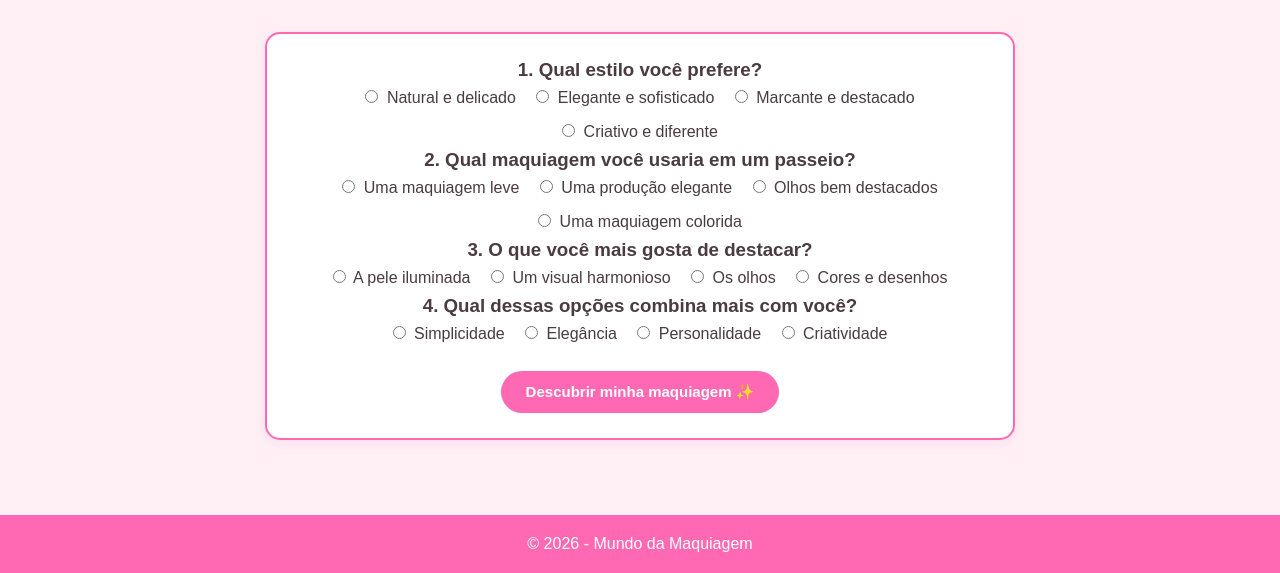
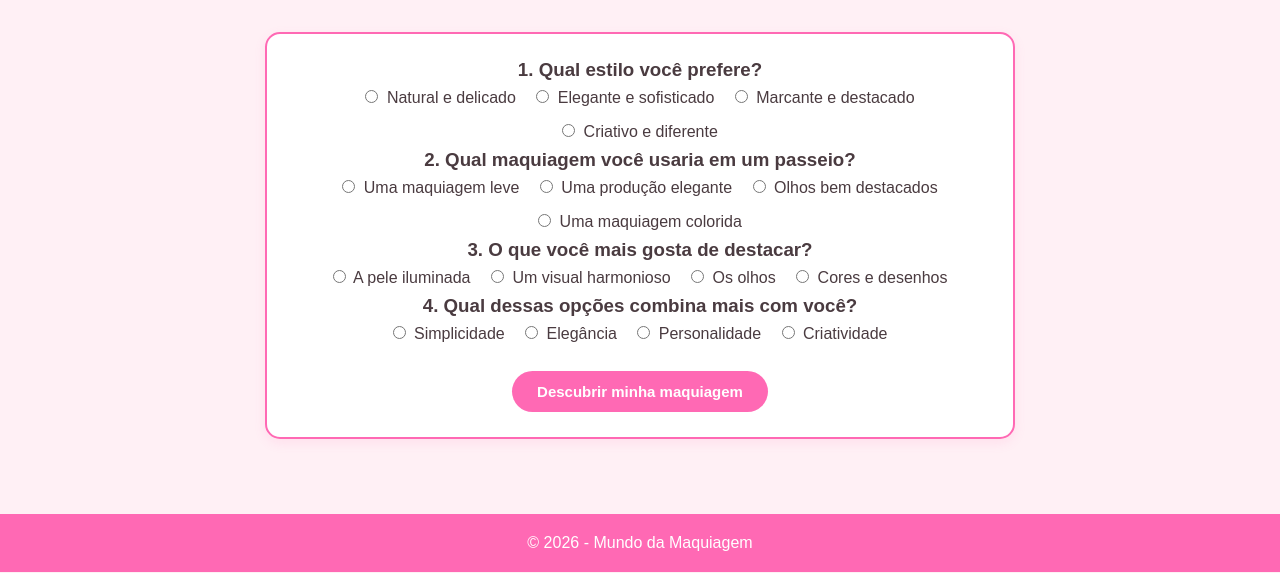
Before and after one commit to larilarie123/LARISSA-OLIVEIRA, a plain HTML site: page quiz.html in a window 1280 px wide. Shown: the part 249-822 px from the top of the page. Drawn offline with Linux system fonts and the light colour scheme.

Commit message:
Fix button text in quiz.html

```diff
--- a/quiz.html
+++ b/quiz.html
@@ -133,7 +133,7 @@
                 </div>
 
                 <button type="submit" class="botao">
-                    Descubrir minha maquiagem ✨
+                    Descubrir minha maquiagem
                 </button>
 
             </form>
```
